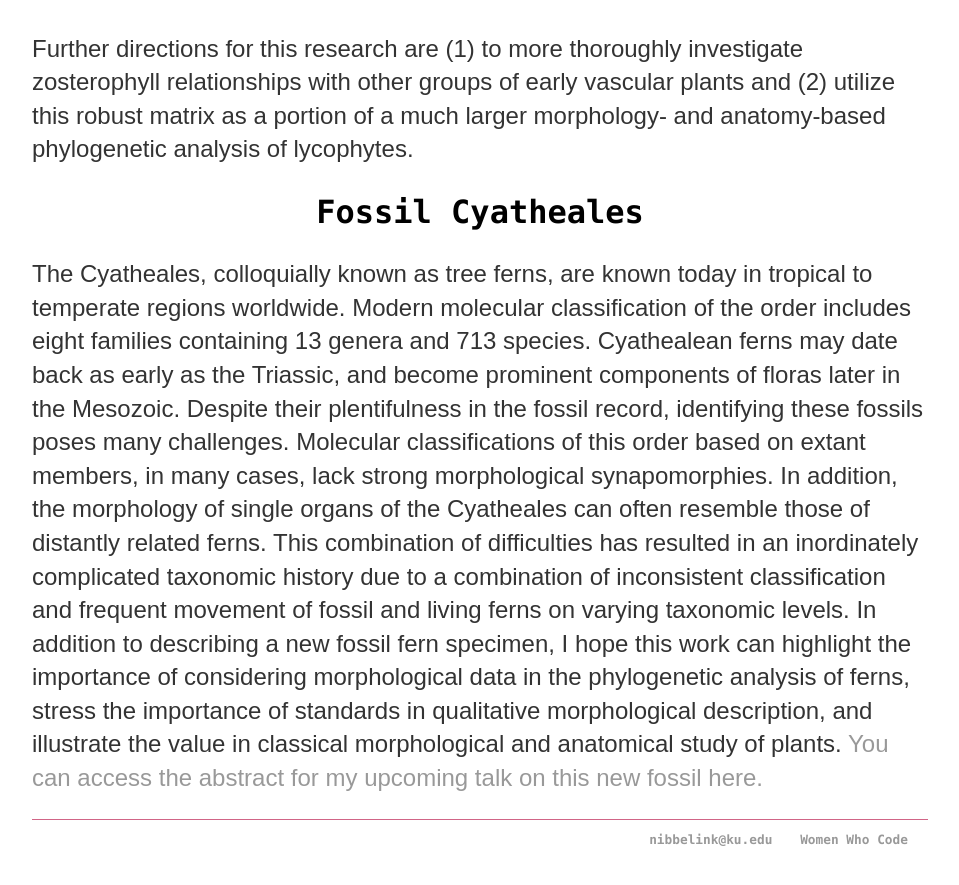
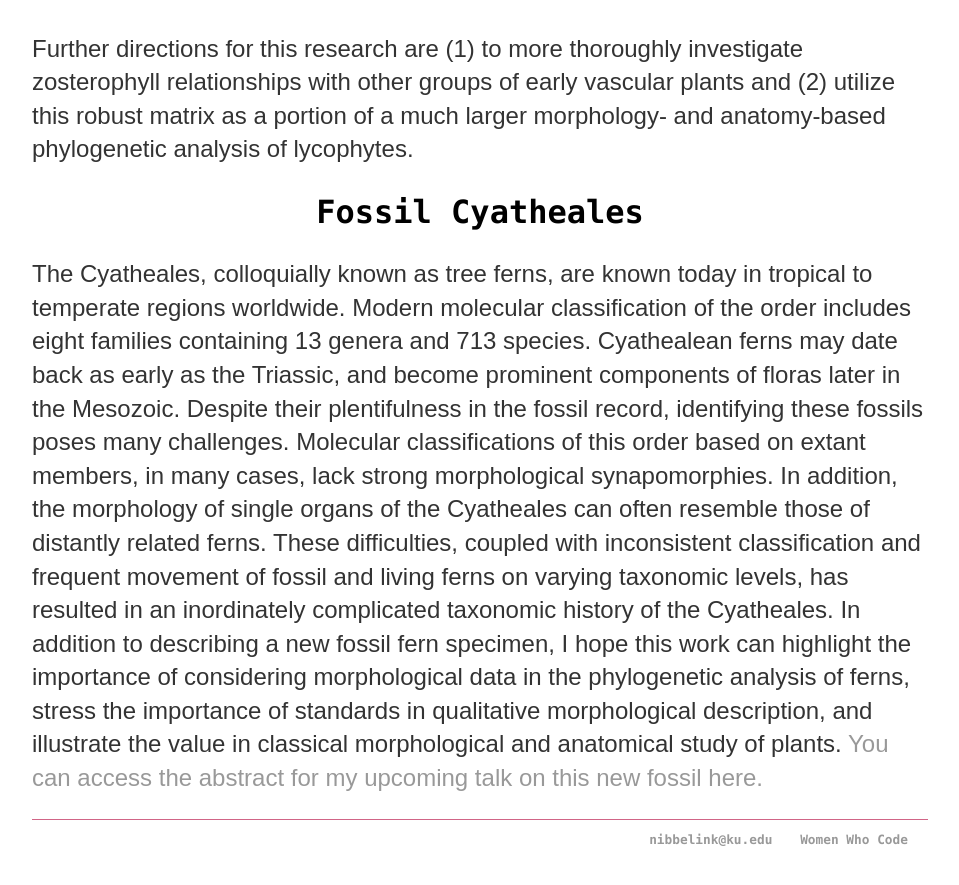
Before and after one commit to megannibbs/megannibbelink.github.io, a Jekyll site: the page built from pubs/index.html, in a window 1280 px wide and 900 px high, scrolled down 1185 px. Shown: the top 885 px of the window, without its empty margins (160-1119 px from the left). Built offline with Jekyll 4.4.1, drawn with Linux system fonts in a browser that asks for light colours.

Commit message:
Update index.html

```diff
--- a/pubs/index.html
+++ b/pubs/index.html
@@ -25,8 +25,8 @@ title: Meg Nibbelink | Research
 		Despite their plentifulness in the fossil record, identifying these fossils poses many challenges.
 		Molecular classifications of this order based on extant members, in many cases, lack strong morphological synapomorphies.
 		In addition, the morphology of single organs of the Cyatheales can often resemble those of distantly related ferns.
-		This combination of difficulties has resulted in an inordinately complicated taxonomic history due to a combination of inconsistent classification and
-		frequent movement of fossil and living ferns on varying taxonomic levels. In addition to describing a new fossil fern specimen, I hope this work can highlight the
+		These difficulties, coupled with inconsistent classification and frequent movement of fossil and living ferns on varying taxonomic levels, has resulted in an inordinately complicated taxonomic history of the Cyatheales.
+		In addition to describing a new fossil fern specimen, I hope this work can highlight the
 		importance of considering morphological data in the phylogenetic analysis of ferns, stress the importance of standards in qualitative
 		morphological description, and illustrate the value in classical morphological and anatomical study of plants.
 		<a href="https://botanyconference.org/engine/search/index.php?func=detail&aid=743">You can access the abstract for my upcoming talk on this new fossil here.</a></p>
```
